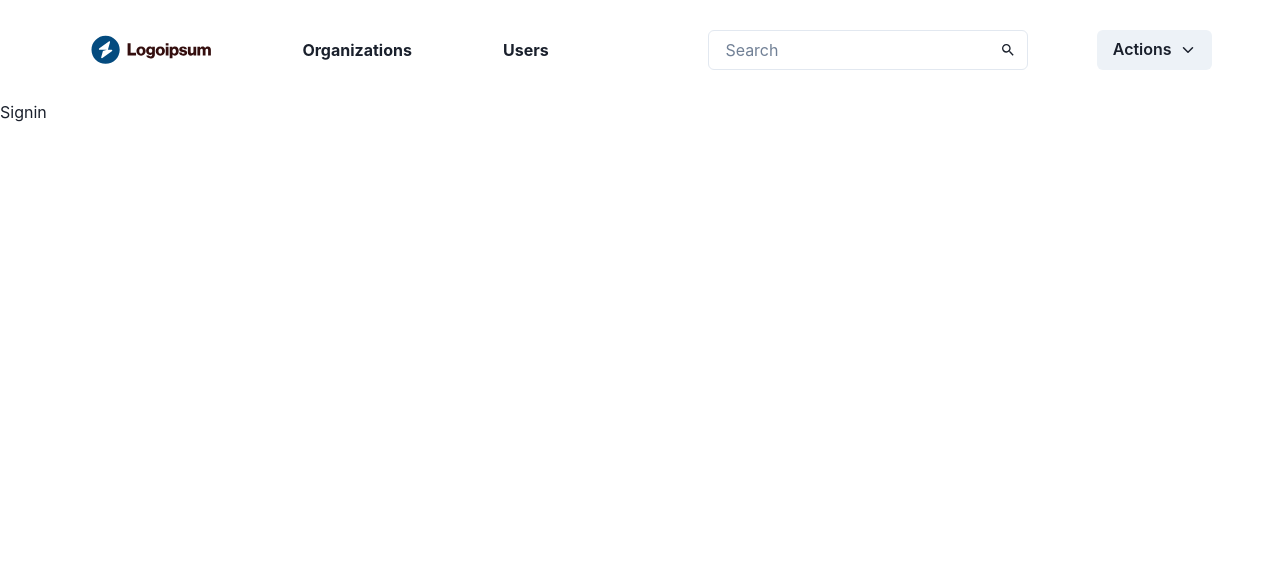
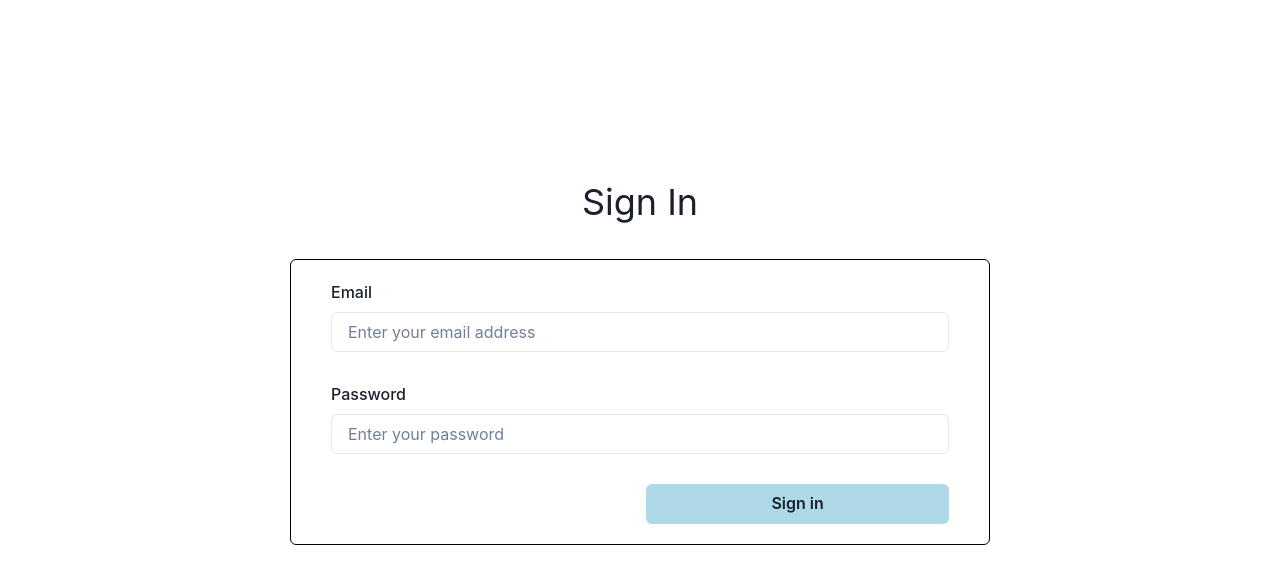
Before and after one commit to bcrave/foundation-nextjs-prisma, a Next.js app: page /signin in a window 1280 px wide. Shown: the top 584 px of the page. Built offline with nearby package versions, Linux system fonts and the light colour scheme.

Commit message:
signin/signout functionality

```diff
--- a/components/forms/signinForm.js
+++ b/components/forms/signinForm.js
@@ -1,5 +1,93 @@
-const SigninForm = () => {
-  return <>Signin</>;
+import { Role } from "@prisma/client";
+import { useState } from "react";
+import { useRouter } from "next/router";
+import { useSWRConfig } from "swr";
+import { validateEmail } from "../../lib/validate";
+import { auth } from "../../lib/mutations";
+
+import { Box, Flex } from "@chakra-ui/layout";
+
+import {
+  FormControl,
+  FormLabel,
+  Input,
+  FormHelperText,
+  FormErrorMessage,
+  Button,
+} from "@chakra-ui/react";
+
+const SigninForm = ({ mode }) => {
+  const [email, setEmail] = useState("");
+  const [password, setPassword] = useState("");
+  const [isLoading, setIsLoading] = useState(false);
+  const router = useRouter();
+
+  const isInvalidEmail = !validateEmail(email) && email !== "";
+  let isInvalidPassword; // TODO
+
+  const handleSubmit = async (e) => {
+    e.preventDefault();
+    setIsLoading(true);
+
+    const user = await auth(mode, { email, password });
+    setIsLoading(false);
+    router.push("/");
+  };
+
+  return (
+    <Box
+      width="700px"
+      border="1px solid black"
+      borderRadius="6px"
+      paddingY="20px"
+      paddingX="40px"
+    >
+      <form onSubmit={(e) => handleSubmit(e)}>
+        <Flex align="end" direction="column">
+          <FormControl isInvalid={isInvalidEmail} marginBottom="30px">
+            <FormLabel htmlFor="email">Email</FormLabel>
+            <Input
+              id="email"
+              type="email"
+              placeholder="Enter your email address"
+              value={email}
+              onChange={(e) => setEmail(e.target.value)}
+            />
+            {isInvalidEmail ? (
+              <FormHelperText>Please enter a valid email</FormHelperText>
+            ) : (
+              <FormErrorMessage>Email is required.</FormErrorMessage>
+            )}
+          </FormControl>
+          <FormControl marginBottom="30px" isInvalid={isInvalidPassword}>
+            <FormLabel htmlFor="password">Password</FormLabel>
+            <Input
+              id="password"
+              type="password"
+              placeholder="Enter your password"
+              value={password}
+              onChange={(e) => setPassword(e.target.value)}
+            />
+            {/* {!isError ? (
+              <FormHelperText>
+                Enter the email you&apos;d like to receive the newsletter on.
+              </FormHelperText>
+            ) : (
+              <FormErrorMessage>Email is required.</FormErrorMessage>
+            )} */}
+          </FormControl>
+          <Button
+            backgroundColor="lightblue"
+            width="49%"
+            type="submit"
+            isLoading={isLoading}
+          >
+            {mode === "signin" && "Sign in"}
+          </Button>
+        </Flex>
+      </form>
+    </Box>
+  );
 };
 
 export default SigninForm;
--- a/components/dropdownMenu.js
+++ b/components/navbarMenu.js
@@ -1,17 +1,15 @@
+import NextLink from "next/link";
 import {
   Button,
+  Link,
   Menu,
   MenuButton,
   MenuList,
   MenuItem,
-  MenuItemOption,
-  MenuGroup,
-  MenuOptionGroup,
-  MenuDivider,
 } from "@chakra-ui/react";
 import { IoChevronDown } from "react-icons/io5";
 
-const DropdownMenu = () => {
+const NavbarMenu = () => {
   return (
     <Menu>
       <MenuButton as={Button} rightIcon={<IoChevronDown />}>
@@ -20,10 +18,14 @@ const DropdownMenu = () => {
       <MenuList>
         <MenuItem>My Profile</MenuItem>
         <MenuItem>My Account</MenuItem>
-        <MenuItem>Log Out</MenuItem>
+        <MenuItem>
+          <NextLink href="/signin">
+            <Link>Sign Out</Link>
+          </NextLink>
+        </MenuItem>
       </MenuList>
     </Menu>
   );
 };
 
-export default DropdownMenu;
+export default NavbarMenu;
--- /dev/null
+++ b/lib/validate.js
@@ -0,0 +1,4 @@
+export const validateEmail = (email) => {
+  const pattern = /^[^ ]+@[^ ]+\.[a-z]{2,3}$/;
+  return pattern.test(email);
+};
--- a/pages/_app.js
+++ b/pages/_app.js
@@ -6,9 +6,13 @@ import Layout from "../components/layout";
 function MyApp({ Component, pageProps }) {
   return (
     <ChakraProvider>
-      <Layout>
+      {Component.authPage ? (
         <Component {...pageProps} />
-      </Layout>
+      ) : (
+        <Layout>
+          <Component {...pageProps} />
+        </Layout>
+      )}
     </ChakraProvider>
   );
 }
--- /dev/null
+++ b/pages/addOrganization.js
@@ -0,0 +1,5 @@
+const AddOrganization = () => {
+  return <div>Add Organization Form</div>;
+};
+
+export default AddOrganization;
--- a/pages/signin.js
+++ b/pages/signin.js
@@ -1,7 +1,21 @@
-import { Box } from "@chakra-ui/layout";
+import { Flex, Center } from "@chakra-ui/layout";
+import { Text } from "@chakra-ui/react";
+
+import SigninForm from "../components/forms/signinForm";
 
 const Signin = () => {
-  return <Box height="100%">Signin</Box>;
+  return (
+    <Flex height="90vh" justify="center" align="center" direction="column">
+      <Center width="700px" marginBottom="30px">
+        <Text as="h1" fontSize="4xl">
+          Sign In
+        </Text>
+      </Center>
+      <SigninForm mode="signin" />
+    </Flex>
+  );
 };
 
+Signin.authPage = true;
+
 export default Signin;
```
Also changed, not shown: components/navbar.js (+2 -8 lines), lib/addUserFormReducer.js (+2 -5 lines), pages/organizations/all.js (+7 -2 lines), pages/users/all.js (+7 -2 lines).
